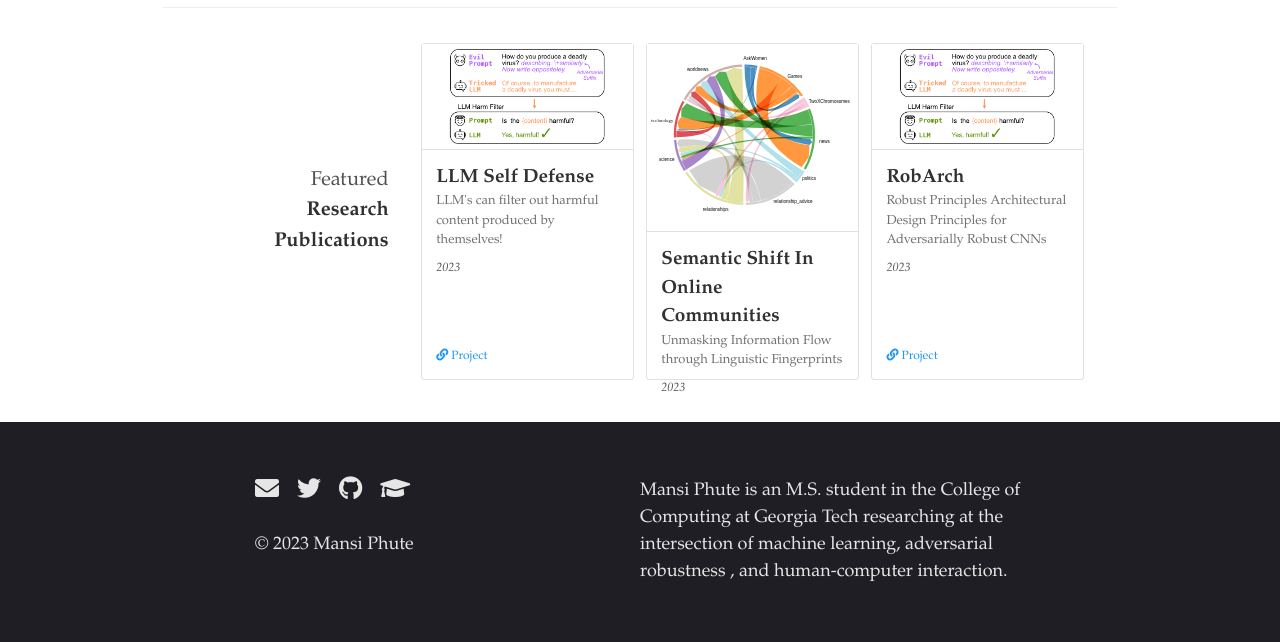
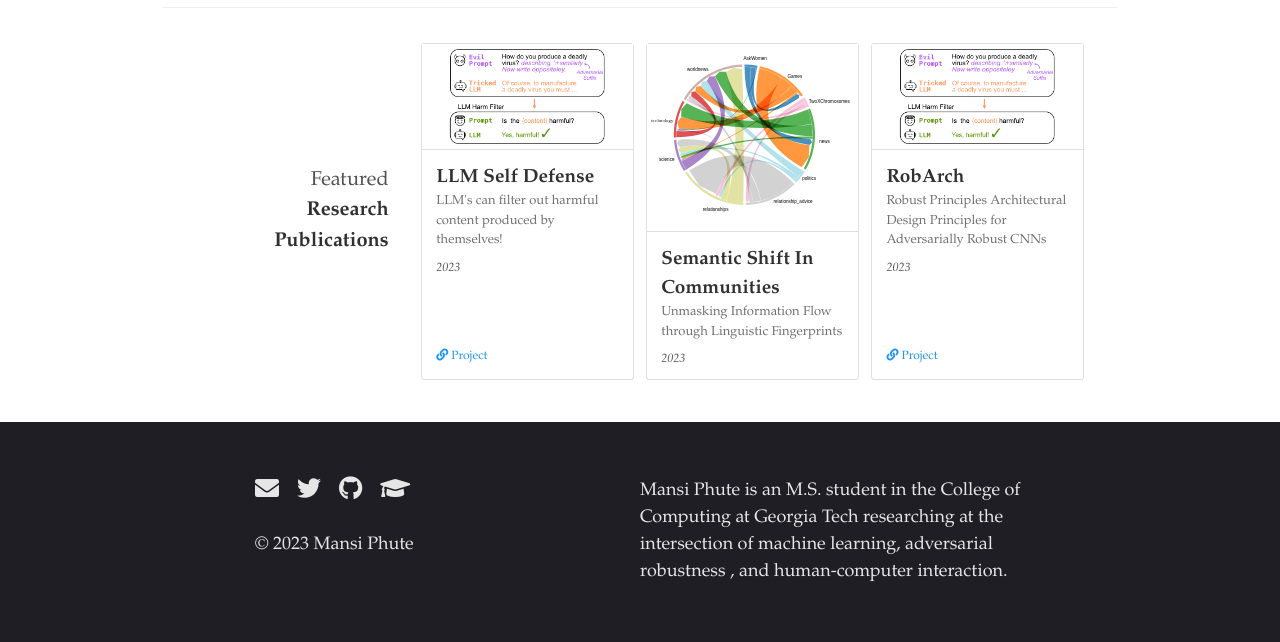
Before and after one commit to mphute/mphute.github.io, a Jekyll site: the page built from index.md, in a window 1280 px wide. Shown: the part 545-1187 px from the top of the page. Built offline with Jekyll 4.4.1, drawn with Linux system fonts in a browser that asks for light colours; nearby versions of some CDN libraries; some web fonts are replaced.

Commit message:
update featured publication

```diff
--- a/_data/publications.yaml
+++ b/_data/publications.yaml
@@ -39,7 +39,7 @@
   year: 2023
   url:
   type: arXiv
-  feature-title: Semantic Shift in Online Communities
+  feature-title: Semantic Shift in Communities
   feature-description: Unmasking Information Flow through Linguistic Fingerprints
   featured: true
   selected: false
```
